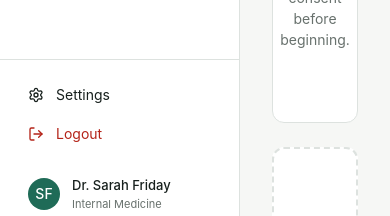
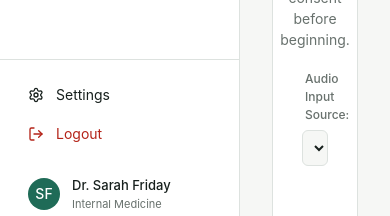
Before and after one commit to mohamedrayhan/Clinscribe, a React (Vite) app in the folder frontend/: page /consultations/new/audio in a window 390 px wide. Shown: the part 608-824 px from the top of the page. Built offline with nearby package versions, Linux system fonts and the light colour scheme; sample sign-in values are in the browser's storage.

Commit message:
feat: add microphone device selector for bluetooth and external mics

```diff
--- a/frontend/src/pages/AudioConsultation.tsx
+++ b/frontend/src/pages/AudioConsultation.tsx
@@ -16,10 +16,36 @@ const AudioConsultation = () => {
   const [partialTranscript, setPartialTranscript] = useState('');
   const liveTranscriptRef = useRef('');
 
+  const [audioDevices, setAudioDevices] = useState<MediaDeviceInfo[]>([]);
+  const [selectedDeviceId, setSelectedDeviceId] = useState<string>('');
+
   const wsRef = useRef<WebSocket | null>(null);
   const audioContextRef = useRef<AudioContext | null>(null);
   const mediaStreamRef = useRef<MediaStream | null>(null);
   const processorRef = useRef<ScriptProcessorNode | null>(null);
+
+  // Load available audio input devices (e.g. Laptop mic, Bluetooth headset)
+  useEffect(() => {
+    const loadAudioDevices = async () => {
+      try {
+        // Enumerate devices
+        const devices = await navigator.mediaDevices.enumerateDevices();
+        const audioInputs = devices.filter(d => d.kind === 'audioinput');
+        setAudioDevices(audioInputs);
+        if (audioInputs.length > 0 && !selectedDeviceId) {
+          setSelectedDeviceId(audioInputs[0].deviceId);
+        }
+      } catch (err) {
+        console.warn("Could not enumerate audio devices:", err);
+      }
+    };
+
+    loadAudioDevices();
+    navigator.mediaDevices?.addEventListener('devicechange', loadAudioDevices);
+    return () => {
+      navigator.mediaDevices?.removeEventListener('devicechange', loadAudioDevices);
+    };
+  }, []);
 
   // Formatting for timer (MM:SS)
   const formatTime = (seconds: number) => {
@@ -44,9 +70,19 @@ const AudioConsultation = () => {
       setLiveTranscript('');
       setPartialTranscript('');
 
-      // 1. Get Mic FIRST (so exceptions are caught)
-      const stream = await navigator.mediaDevices.getUserMedia({ audio: true });
+      // 1. Get selected mic with explicit deviceId if chosen
+      const audioConstraints: MediaTrackConstraints = selectedDeviceId
+        ? { deviceId: { exact: selectedDeviceId } }
+        : true;
+      const stream = await navigator.mediaDevices.getUserMedia({ audio: audioConstraints });
       mediaStreamRef.current = stream;
+
+      // Refresh devices to get full labels if permission was just granted
+      try {
+        const devices = await navigator.mediaDevices.enumerateDevices();
+        const audioInputs = devices.filter(d => d.kind === 'audioinput');
+        setAudioDevices(audioInputs);
+      } catch (_) {}
 
       // 2. Get Token
       const res = await fetch('http://127.0.0.1:8000/api/aai-token');
@@ -337,9 +373,31 @@ const AudioConsultation = () => {
                   <Mic size={32} />
                 </button>
                 <h2 className="text-[18px] font-semibold text-text-primary mb-2">Record Live</h2>
-                <p className="text-[14px] text-text-secondary text-center max-w-xs">
+                <p className="text-[14px] text-text-secondary text-center max-w-xs mb-5">
                   Browser-based recording. Ensure you have patient consent before beginning.
                 </p>
+
+                {/* Audio Input Device Selector */}
+                <div className="w-full max-w-xs flex flex-col items-center">
+                  <label className="text-[12px] font-medium text-text-secondary mb-1.5 self-start">
+                    Audio Input Source:
+                  </label>
+                  <select
+                    value={selectedDeviceId}
+                    onChange={(e) => setSelectedDeviceId(e.target.value)}
+                    className="w-full bg-background border border-border rounded-md px-3 py-2 text-[13px] text-text-primary focus:outline-none focus:border-accent"
+                  >
+                    {audioDevices.length === 0 ? (
+                      <option value="">Default Microphone</option>
+                    ) : (
+                      audioDevices.map((dev, idx) => (
+                        <option key={dev.deviceId || idx} value={dev.deviceId}>
+                          {dev.label || `Microphone ${idx + 1}`}
+                        </option>
+                      ))
+                    )}
+                  </select>
+                </div>
               </>
             ) : (
               <>
```
